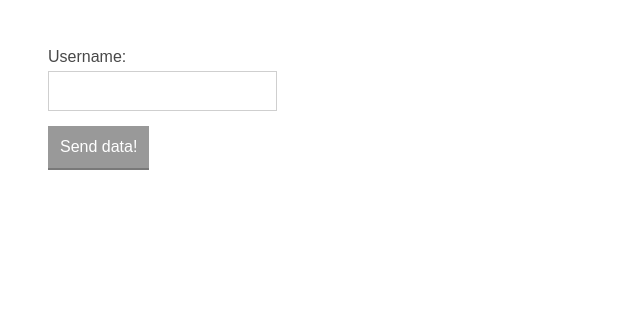
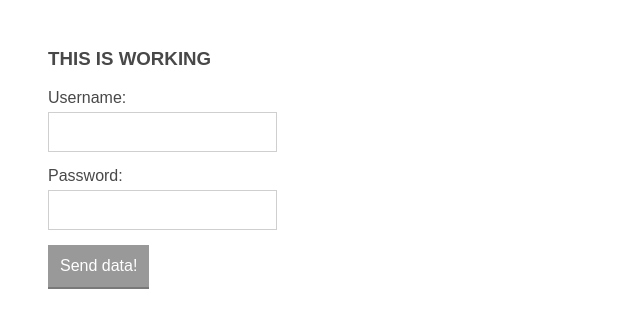
Before and after one commit to caolanwall/github-vis, a React (Create React App) app: page / in a window 1280 px wide. Shown: the top 328 px of the page, without its empty margins (0-640 px from the left). Built offline with nearby package versions, Linux system fonts and the light colour scheme.

Commit message:
Handles change and prints username and password on submit

```diff
--- a/src/App.js
+++ b/src/App.js
@@ -1,23 +1,18 @@
 import React, {Component} from 'react';
 import './App.css';
-import form from './Form.js';
+import Form from './Form.js';
+//import ShakingError from './Form.js'
 //const { MyForm } = require("Form.js");
+
+
 class App extends Component {
   render(){
-  return (
-    <form onSubmit={this.handleSubmit} noValidate>
-    <label htmlFor="username">Username:</label>
-    <input
-      id="username"
-      name="username"
-      type="text"
-      data-parse="uppercase"
-    />
+    return (
 
-    <button>Send data!</button>
-    </form>
-  );
-}
+        <Form />
+
+    );
+  }
 }
 
 export default App;
--- a/src/Form.js
+++ b/src/Form.js
@@ -1,26 +1,71 @@
-// eslint-disable-next-line
+// // eslint-disable-next-line
 import React, {Component} from 'react';
+//Import the bootstrap react style sheets.
+//import './style.css'
 
-
-class myForm extends Component {
+class Form extends Component {
     constructor() {
       super();
+      this.state = {
+        username:'',
+        password:''
+      };
+      this.handleSubmit = this.handleSubmit.bind(this);
+      this.handleChange = this.handleChange.bind(this);
+    }
+    /* Handle Change
+      Here write a function that is called onChange in the react
+      render. It should use setState() to change the state of username
+      and password.
 
-      this.state = {value: ''};
-      this.handleChange = this.handleChange.bind(this);
-      this.handleSubmit = this.handleSubmit.bind(this);
-    }
+      Identify the field being changed with "name" in the JSX element.
+    */
+   handleChange(event){
+    const target = event.target;
+    const value = target.value;
+    const name = target.name;
 
-    handleChange(event) {
-        this.setState({value: event.target.value});
-    }
+    this.setState({
+      [name]: value
+    });
+   }
 
     handleSubmit(event) {
-      alert('A name was submitted: ' + this.state.value);
+      console.log(this.state.username);
+      console.log(this.state.password);
+
       event.preventDefault();
+      //const form = event.target;
+      //const data = new FormData(form);
+
+      this.setState({
+          invalid: false,
+          displayErrors: false,
+      });
     }
+  render(){
+  return (
+    <div>
+      <h3>THIS IS WORKING</h3>
+      <form>
+        <label htmlFor="username">Username:</label>
+        <input
+          id="username"
+          name="username"
+          type="text"
+          data-parse="uppercase"
+          onChange={this.handleChange}
+          />
 
+        <label htmlFor="password">Password:</label>
+        <input id="password" name="password" type="password" required onChange={this.handleChange}/>
 
+        <button onClick={this.handleSubmit}>Send data!</button>
+      </form>
+
+    </div>
+  );
   }
+}
 
-  export default myForm;
+export default Form;
--- a/src/index.js
+++ b/src/index.js
@@ -3,10 +3,10 @@ import ReactDOM from 'react-dom';
 import './index.css';
 import App from './App';
 import * as serviceWorker from './serviceWorker';
-//import myForm from "./Form";
-
+console.log("Running");
+//alert("running");
 ReactDOM.render(<App />, document.getElementById('root'));
-
+//console.log("Running");
 
 
 
```
